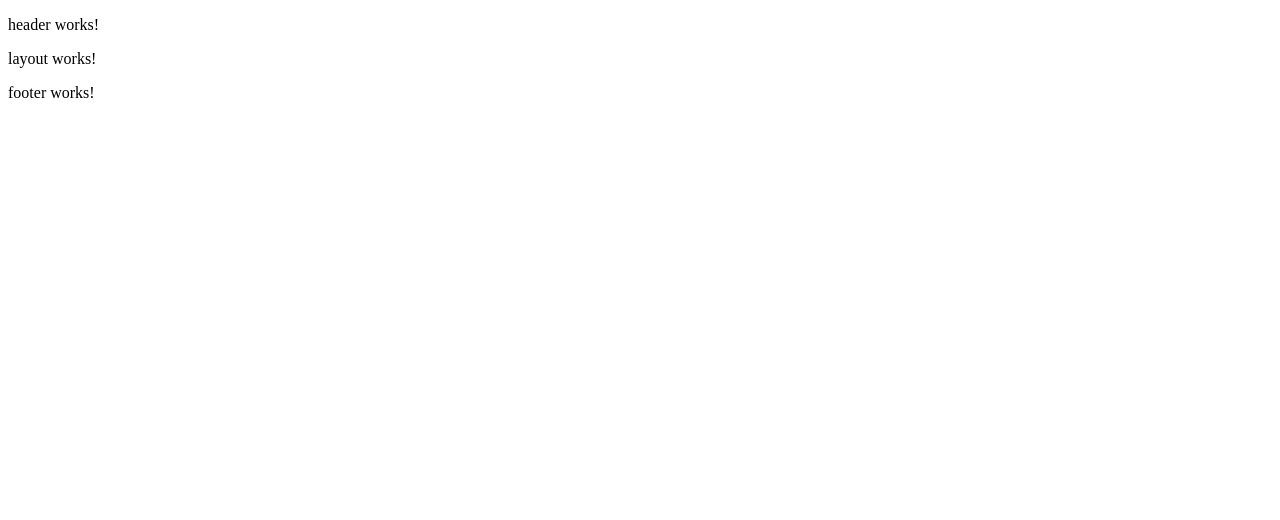
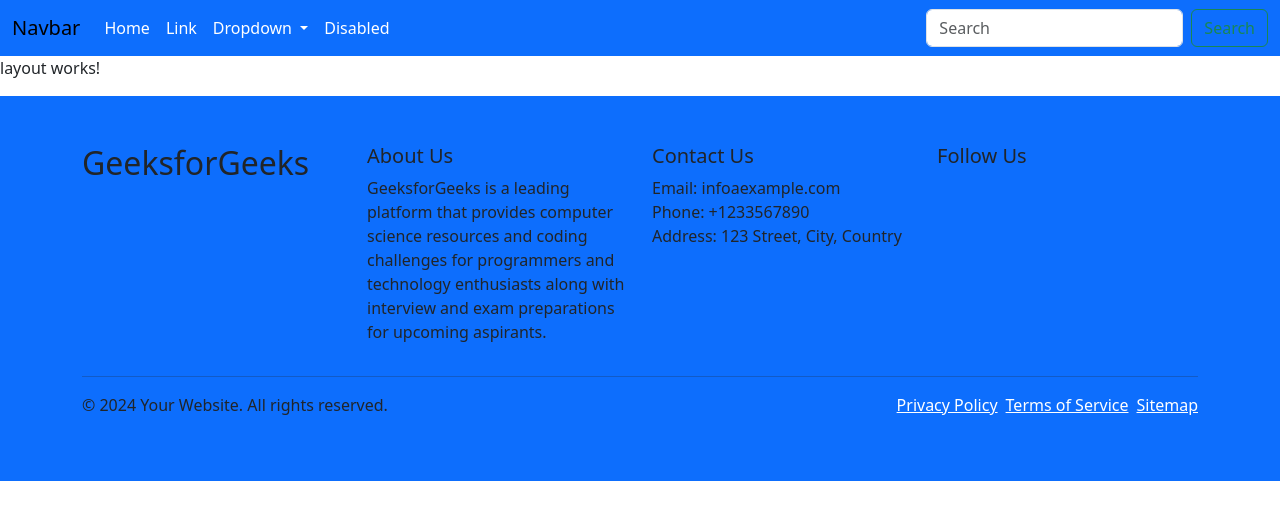
Before and after one commit to mrsajids/angular-app-11-4-2025, an Angular app: page / in a window 1280 px wide. Shown: the top 520 px of the page. Built offline with nearby package versions, Linux system fonts and the light colour scheme.

Commit message:
new update

```diff
--- a/angular.json
+++ b/angular.json
@@ -32,9 +32,12 @@
               }
             ],
             "styles": [
-              "src/styles.scss"
+              "src/styles.scss",
+              "node_modules/bootstrap/dist/css/bootstrap.min.css"
             ],
-            "scripts": []
+            "scripts": [
+              "node_modules/bootstrap/dist/js/bootstrap.bundle.min.js"
+            ]
           },
           "configurations": {
             "production": {
--- a/package.json
+++ b/package.json
@@ -18,6 +18,7 @@
     "@angular/platform-browser": "^18.2.0",
     "@angular/platform-browser-dynamic": "^18.2.0",
     "@angular/router": "^18.2.0",
+    "bootstrap": "^5.3.5",
     "rxjs": "~7.8.0",
     "tslib": "^2.3.0",
     "zone.js": "~0.14.10"
--- a/src/app/app-routing.module.ts
+++ b/src/app/app-routing.module.ts
@@ -7,8 +7,8 @@
     {
       path: 'login',
       loadChildren: () => import('./login/login.module').then(m => m.LoginModule)
-    }
-  ,{
+    },
+    {
       path: '',
       loadChildren: () => import('./layout/layout.module').then(m => m.LayoutModule)
     }
--- a/src/app/layout/footer/footer.component.html
+++ b/src/app/layout/footer/footer.component.html
@@ -1 +1,76 @@
-<p>footer works!</p>
+<footer class="footer p-5 bg-primary">
+    <div class="container">
+        <div class="row">
+            <div class="col-md-3">
+                <h2>GeeksforGeeks</h2>
+            </div>
+            <div class="col-md-3">
+                <h5>About Us</h5>
+                <p>
+                    GeeksforGeeks is a leading platform that provides
+                    computer science resources and coding challenges for
+                    programmers and technology enthusiasts along with
+                    interview and exam preparations for upcoming aspirants.
+                </p>
+            </div>
+            <div class="col-md-3">
+                <h5>Contact Us</h5>
+                <ul class="list-unstyled">
+                    <li>Email: infoaexample.com</li>
+                    <li>Phone: +1233567890</li>
+                    <li>Address: 123 Street, City, Country</li>
+                </ul>
+            </div>
+            <div class="col-md-3">
+                <h5>Follow Us</h5>
+                <ul class="list-inline footer-links">
+                    <li class="list-inline-item">
+                      <a href="#">
+                            <i class="fab fa-facebook"></i>
+                      </a>
+                      </li>
+                    <li class="list-inline-item">
+                      <a href="#">
+                            <i class="fab fa-twitter"></i>
+                      </a>
+                    </li>
+                    <li class="list-inline-item">
+                      <a href="#">
+                            <i class="fab fa-instagram"></i>
+                      </a>
+                    </li>
+                    <li class="list-inline-item">
+                      <a href="#">
+                            <i class="fab fa-linkedin"></i>
+                      </a>
+                    </li>
+                </ul>
+            </div>
+        </div>
+        <hr>
+        <div class="row">
+            <div class="col-md-6">
+                <p>&copy; 2024 Your Website. All rights reserved.</p>
+            </div>
+            <div class="col-md-6 text-end">
+                <ul class="list-inline footer-links">
+                    <li class="list-inline-item">
+                        <a href="#" class="text-white">
+                            Privacy Policy
+                        </a>
+                    </li>
+                    <li class="list-inline-item">
+                        <a href="#" class="text-white">
+                            Terms of Service
+                        </a>
+                    </li>
+                    <li class="list-inline-item">
+                        <a href="#" class="text-white">
+                            Sitemap
+                        </a>
+                    </li>
+                </ul>
+            </div>
+        </div>
+    </div>
+</footer>
--- a/src/app/layout/footer/footer.component.scss
+++ b/src/app/layout/footer/footer.component.scss
@@ -0,0 +1,19 @@
+
+
+.footer-content h2 {
+    color: #fff;
+}
+
+.footer-content h5,
+.footer-content p,
+.footer-links a {
+    color: #fff;
+}
+
+.footer-links a:hover {
+    text-decoration: underline;
+}
+
+.footer hr {
+    background-color: #fff;
+}
--- a/src/app/layout/header/header.component.html
+++ b/src/app/layout/header/header.component.html
@@ -1 +1,36 @@
-<p>header works!</p>
+<nav class="navbar navbar-expand-lg bg-primary text-white" data-bs-theme="light">
+    <div class="container-fluid">
+      <a class="navbar-brand" href="#">Navbar</a>
+      <button class="navbar-toggler" type="button" data-bs-toggle="collapse" data-bs-target="#navbarSupportedContent" aria-controls="navbarSupportedContent" aria-expanded="false" aria-label="Toggle navigation">
+        <span class="navbar-toggler-icon"></span>
+      </button>
+      <div class="collapse navbar-collapse" id="navbarSupportedContent">
+        <ul class="navbar-nav me-auto mb-2 mb-lg-0">
+          <li class="nav-item">
+            <a class="nav-link active" aria-current="page" href="#">Home</a>
+          </li>
+          <li class="nav-item">
+            <a class="nav-link" href="#">Link</a>
+          </li>
+          <li class="nav-item dropdown">
+            <a class="nav-link dropdown-toggle" href="#" role="button" data-bs-toggle="dropdown" aria-expanded="false">
+              Dropdown
+            </a>
+            <ul class="dropdown-menu">
+              <li><a class="dropdown-item" href="#">Action</a></li>
+              <li><a class="dropdown-item" href="#">Another action</a></li>
+              <li><hr class="dropdown-divider"></li>
+              <li><a class="dropdown-item" href="#">Something else here</a></li>
+            </ul>
+          </li>
+          <li class="nav-item">
+            <a class="nav-link disabled" aria-disabled="true">Disabled</a>
+          </li>
+        </ul>
+        <form class="d-flex" role="search">
+          <input class="form-control me-2" type="search" placeholder="Search" aria-label="Search">
+          <button class="btn btn-outline-success" type="submit">Search</button>
+        </form>
+      </div>
+    </div>
+  </nav>
--- a/src/app/layout/header/header.component.scss
+++ b/src/app/layout/header/header.component.scss
@@ -0,0 +1,3 @@
+.nav-item .nav-link{
+    color: white;
+}
```
Also changed, not shown: src/app/layout/layout-routing.module.ts (+7 -1 lines), 1 other file (tests, documents, lock files or other folders).
